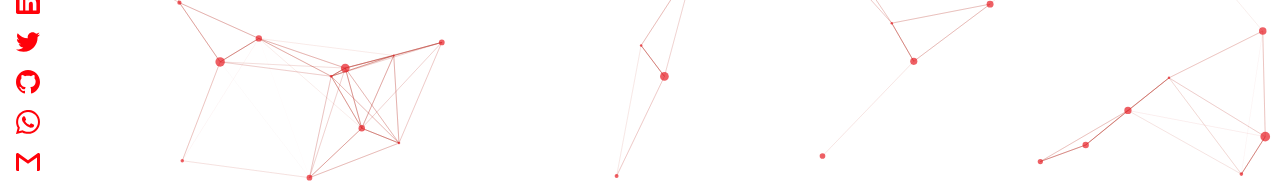
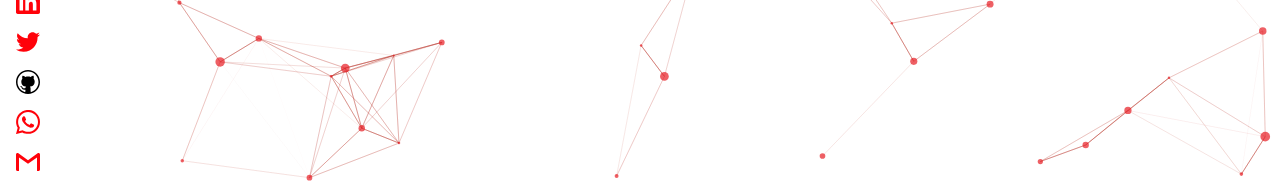
Before and after one commit to qur786/portfolio, a React (Vite) app: page / in a window 1280 px wide. Shown: the part 610-793 px from the top of the page. Built offline with nearby package versions, Linux system fonts and the light colour scheme.

Commit message:
refactor: update github circular icon to github icon

```diff
--- a/src/Icons/github.tsx
+++ b/src/Icons/github.tsx
@@ -3,28 +3,22 @@ import type { IconProps } from "./utils";
 export function GithubIcon({ className }: IconProps): JSX.Element {
   return (
     <svg
-      enableBackground="new 0 0 32 32"
+      enableBackground="new 0 0 512 512"
       className={className}
+      height="512px"
       id="Layer_1"
-      version="1.0"
-      viewBox="0 0 32 32"
+      version="1.1"
+      viewBox="0 0 512 512"
       xmlSpace="preserve"
       xmlns="http://www.w3.org/2000/svg"
       xmlnsXlink="http://www.w3.org/1999/xlink"
     >
-      <path
-        clipRule="evenodd"
-        d="M16.003,0C7.17,0,0.008,7.162,0.008,15.997  c0,7.067,4.582,13.063,10.94,15.179c0.8,0.146,1.052-0.328,1.052-0.752c0-0.38,0.008-1.442,0-2.777  c-4.449,0.967-5.371-2.107-5.371-2.107c-0.727-1.848-1.775-2.34-1.775-2.34c-1.452-0.992,0.109-0.973,0.109-0.973  c1.605,0.113,2.451,1.649,2.451,1.649c1.427,2.443,3.743,1.737,4.654,1.329c0.146-1.034,0.56-1.739,1.017-2.139  c-3.552-0.404-7.286-1.776-7.286-7.906c0-1.747,0.623-3.174,1.646-4.292C7.28,10.464,6.73,8.837,7.602,6.634  c0,0,1.343-0.43,4.398,1.641c1.276-0.355,2.645-0.532,4.005-0.538c1.359,0.006,2.727,0.183,4.005,0.538  c3.055-2.07,4.396-1.641,4.396-1.641c0.872,2.203,0.323,3.83,0.159,4.234c1.023,1.118,1.644,2.545,1.644,4.292  c0,6.146-3.74,7.498-7.304,7.893C19.479,23.548,20,24.508,20,26c0,2,0,3.902,0,4.428c0,0.428,0.258,0.901,1.07,0.746  C27.422,29.055,32,23.062,32,15.997C32,7.162,24.838,0,16.003,0z"
-        fill="#FF020A"
-        className="hover:fill-white"
-        fillRule="evenodd"
-      />
-      <g />
-      <g />
-      <g />
-      <g />
-      <g />
-      <g />
+      <g>
+        <path
+          clipRule="evenodd"
+          d="M296.133,354.174c49.885-5.891,102.942-24.029,102.942-110.192   c0-24.49-8.624-44.448-22.67-59.869c2.266-5.89,9.515-28.114-2.734-58.947c0,0-18.139-5.898-60.759,22.669   c-18.139-4.983-38.09-8.163-56.682-8.163c-19.053,0-39.011,3.18-56.697,8.163c-43.082-28.567-61.22-22.669-61.22-22.669   c-12.241,30.833-4.983,53.057-2.718,58.947c-14.061,15.42-22.677,35.379-22.677,59.869c0,86.163,53.057,104.301,102.942,110.192   c-6.344,5.452-12.241,15.873-14.507,30.387c-12.702,5.438-45.808,15.873-65.758-18.592c0,0-11.795-21.31-34.012-22.669   c0,0-22.224-0.453-1.813,13.592c0,0,14.96,6.812,24.943,32.653c0,0,13.6,43.089,76.179,29.48v38.543   c0,5.906-4.53,12.702-15.865,10.89C96.139,438.977,32.2,354.626,32.2,255.77c0-123.807,100.216-224.022,224.03-224.022   c123.347,0,224.023,100.216,223.57,224.022c0,98.856-63.946,182.754-152.828,212.688c-11.342,2.266-15.873-4.53-15.873-10.89   V395.45C311.1,374.577,304.288,360.985,296.133,354.174L296.133,354.174z M512,256.23C512,114.73,397.263,0,256.23,0   C114.73,0,0,114.73,0,256.23C0,397.263,114.73,512,256.23,512C397.263,512,512,397.263,512,256.23L512,256.23z"
+        />
+      </g>
     </svg>
   );
 }
```
